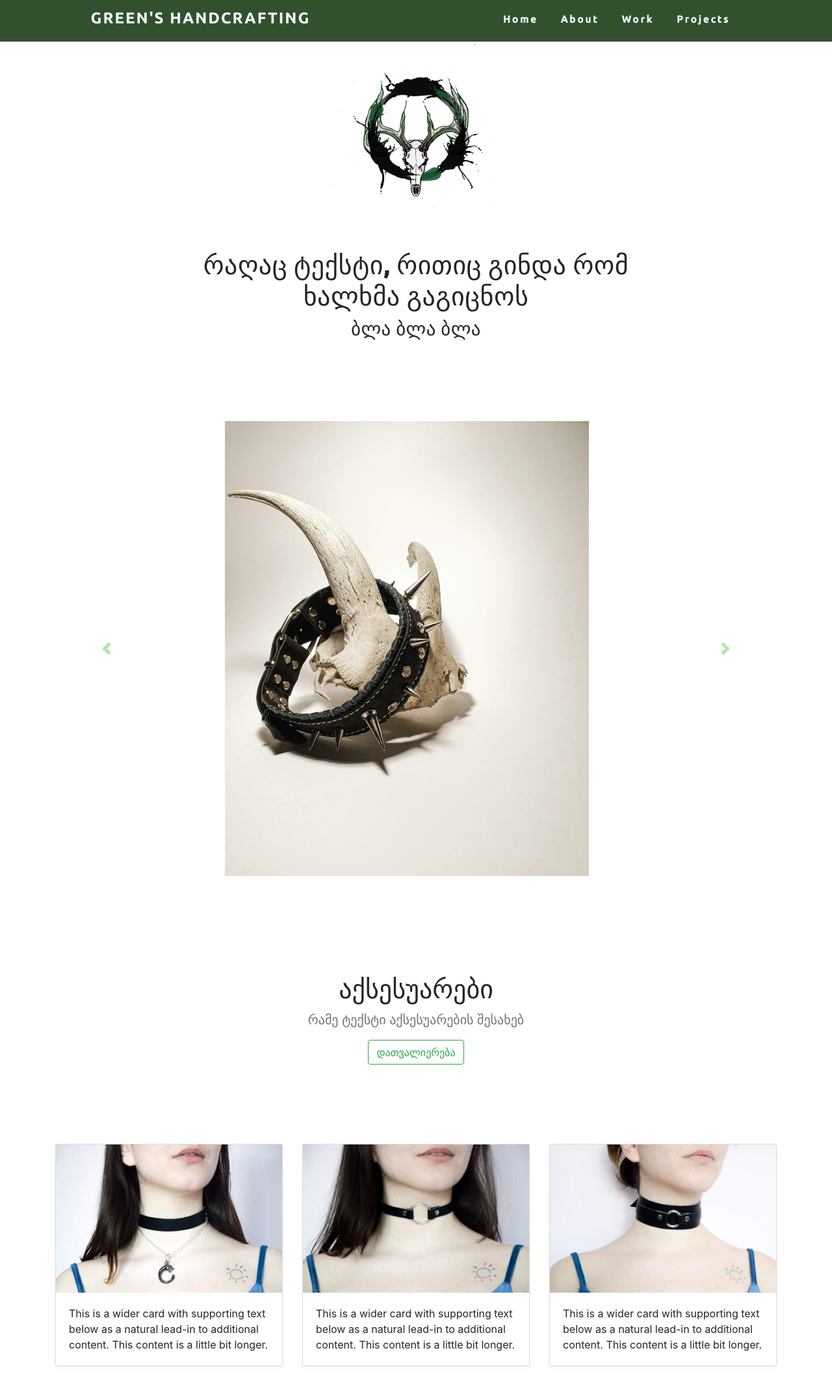
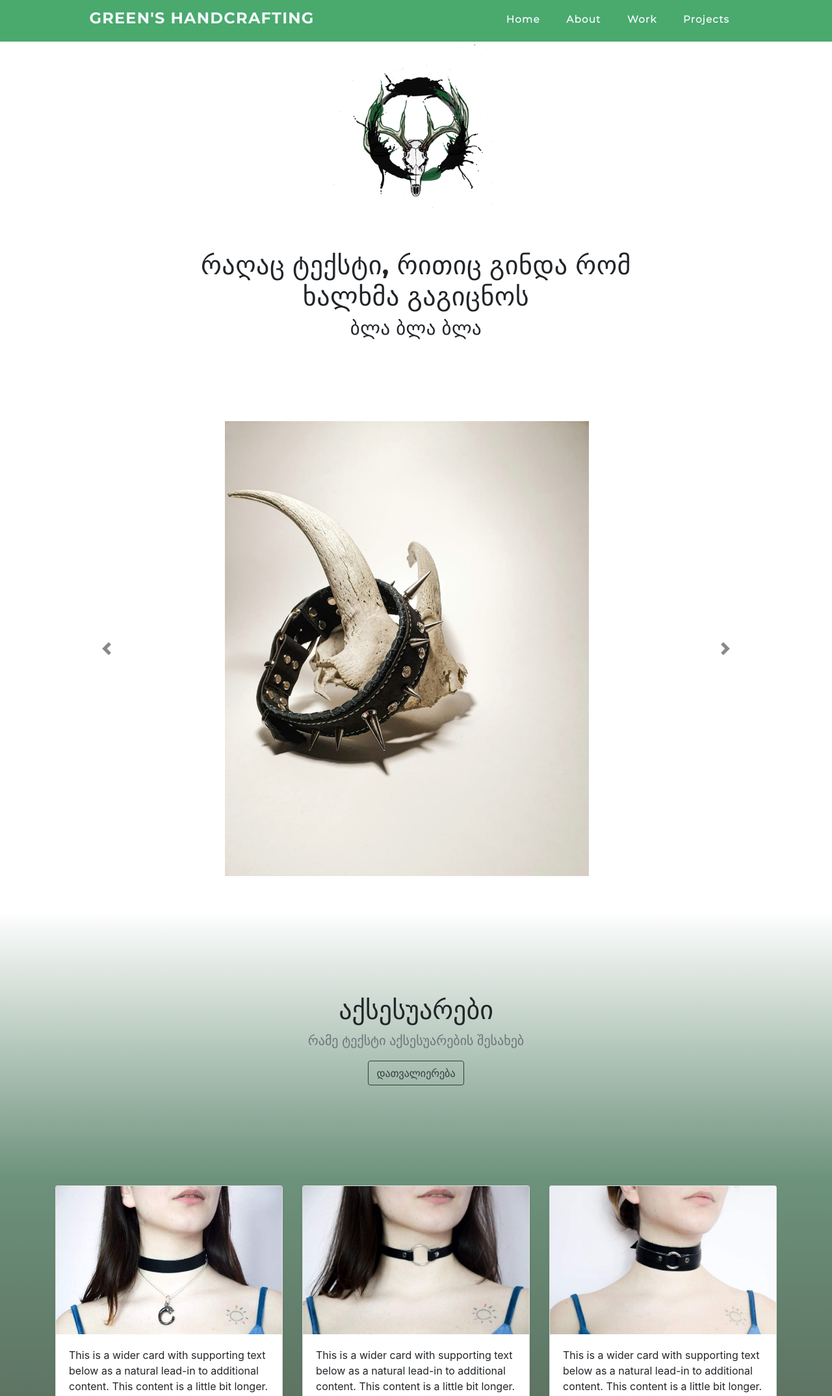
Before and after one commit to ceaiius/Green, a plain HTML site: page index.html in a window 1280 px wide. Shown: the top 2148 px of the page at 65% size. Drawn offline with nearby package versions, Linux system fonts and the light colour scheme.

Commit message:
Feat: Changed some features

```diff
--- a/index.html
+++ b/index.html
@@ -90,20 +90,20 @@
     </section>
 
 
-    <section class="py-5 text-center container">
-        <div class="row py-lg-5">
+
+        <div class="row info">
             <div class="col-lg-6 col-md-8 mx-auto">
                 <h1 class="fw-light">აქსესუარები</h1>
                 <p class="lead text-muted">რამე ტექსტი აქსესუარების შესახებ</p>
                 <p>
-                    <a href="#album py-5 bg-light" class="btn btn-outline-success">დათვალიერება</a>
+                    <a href="#album py-5 bg-light" class="btn btn-outline-dark">დათვალიერება</a>
 
                 </p>
             </div>
         </div>
-    </section>
 
-    <div id="album py-5 bg-light">
+
+    <div id="album py-5 bg-light" class="album">
         <div class="container">
 
             <div class="row  row-cols-sm-1 row-cols-lg-3 row-cols-md-2 g-3">
--- a/styles.css
+++ b/styles.css
@@ -6,13 +6,13 @@
 }
 
 @font-face {
-    font-family: "Ubuntu-Regular";
-    src: url(./assets/Ubuntu-Medium.ttf);
+    font-family: "Montserrat-Regular";
+    src: url(./assets/Montserrat-Regular.ttf);
 }
 
 @font-face {
-    font-family: "Ubuntu-Bold";
-    src: url(./assets/Ubuntu-Bold.ttf);
+    font-family: "Montserrat-Bold";
+    src: url(./assets/Montserrat-Bold.ttf);
 }
 
 nav {
@@ -21,7 +21,7 @@ nav {
     align-items: center;
     min-height: 8vh;
 
-    background-color: #32502E;
+    background-color: #4AA96C;
 
 }
 
@@ -30,14 +30,14 @@ nav {
 .logo {
     color: aliceblue;
     text-transform: uppercase;
-    letter-spacing: 2px;
+    letter-spacing: 1.2px;
     font-size: 1.3rem;
-    font-family: "Ubuntu-Bold";
+    font-family: "Montserrat-Bold";
 
 }
 
 .logo:hover {
-    color: #6ECB63;
+    color: #1f291d;
 }
 
 .nav-links {
@@ -48,7 +48,7 @@ nav {
 }
 
 .nav-links a:hover {
-    color: #C6D57E
+    color: #1f291d;
 }
 
 .nav-links li {
@@ -58,10 +58,10 @@ nav {
 .nav-links a {
     color: aliceblue;
     text-decoration: none;
-    letter-spacing: 3px;
+    letter-spacing: 1.2px;
     font-weight: bold;
     font-size: 0.95rem;
-    font-family: "Ubuntu-Regular";
+    font-family: "Montserrat-Regular";
 }
 
 .burger {
@@ -93,7 +93,7 @@ nav {
 }
 
 .text-div {
-    font-family: "Ubuntu-Bold";
+    font-family: "Montserrat-Bold";
     text-align: center;
     margin: 5% 20%;
     letter-spacing: 0.5px;
@@ -117,6 +117,7 @@ nav {
     display: flex;
     flex-direction: row;
     justify-content: center;
+
 
 }
 
@@ -152,6 +153,24 @@ nav {
 .col {
     margin-top: 10px;
     margin-bottom: 50px;
+}
+
+
+.info{
+    text-align: center;
+    padding-top: 10%;
+    margin-left: 0;
+    margin-right: 0;
+    padding-bottom: 10%;
+    font-weight: 900;
+    background-image: linear-gradient(to bottom, rgba(255, 255, 255, 0.979), rgb(109, 146, 123));
+
+}
+
+
+
+.album{
+    background-image: linear-gradient(to top, rgba(26, 8, 8, 0.877), rgb(109, 146, 123));
 }
 
 @media screen and (max-width:1024px) {
```
